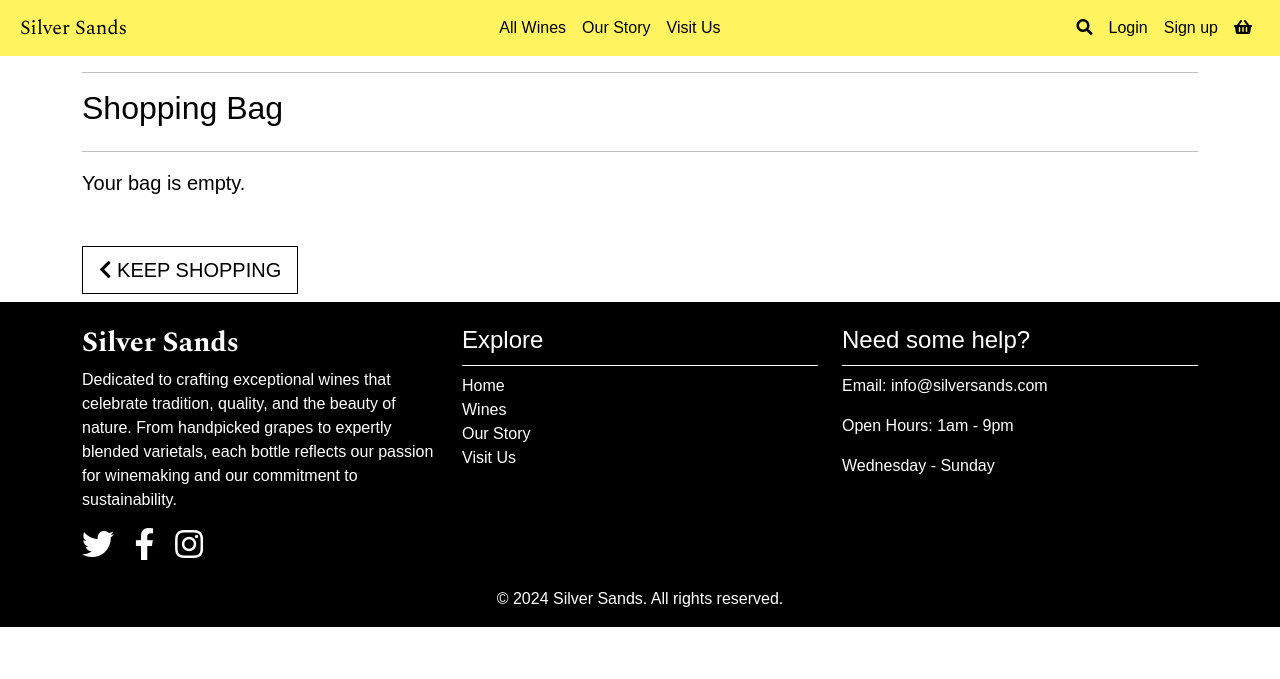
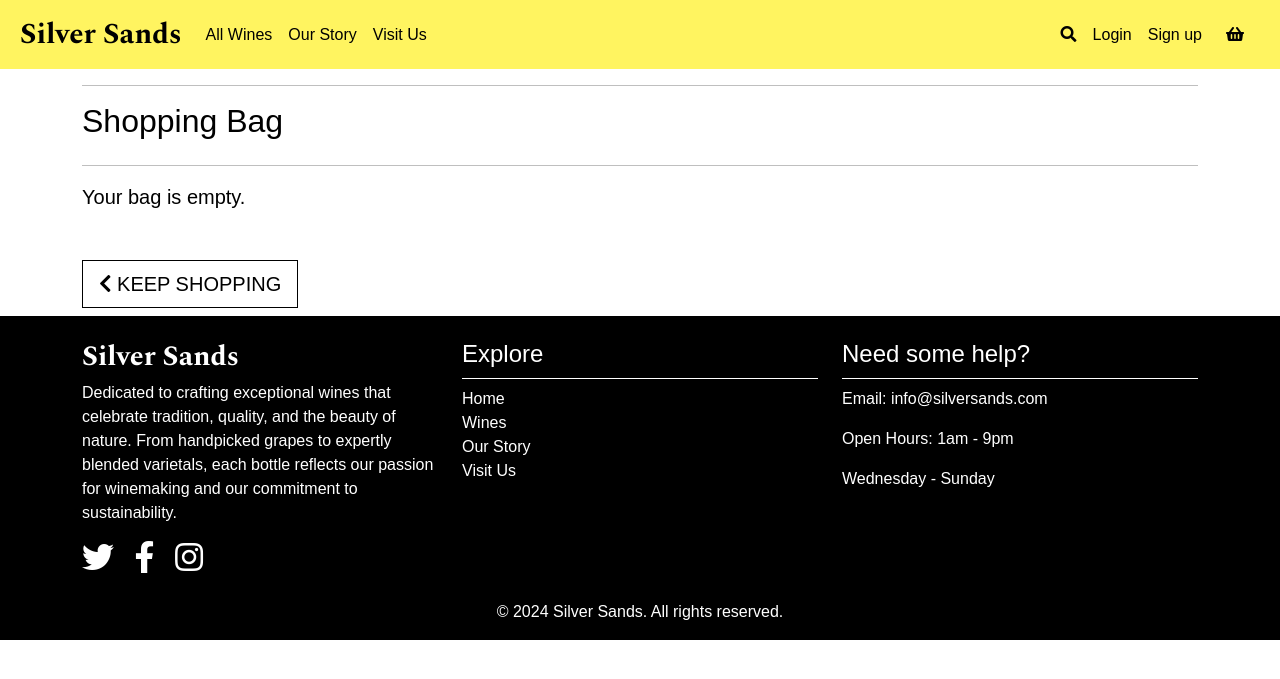
Before and after one commit to AlvaLind/project-5-silver-sands, a Django app: page /bag/ in a window 1280 px wide. Shown: the top 679 px of the page. Run offline with Django 5.2, Linux system fonts and the light colour scheme; some libraries are stand-ins or nearby versions.

Commit message:
Update navbar formation and navbar toggle functionality

```diff
--- a/static/css/styles.css
+++ b/static/css/styles.css
@@ -24,7 +24,7 @@ nav {
 }
 
 /* Make navbar text black */
-.navbar-nav .nav-link {
+.navbar .nav-link {
     color: #000000 !important;
 }
 
@@ -34,6 +34,19 @@ nav {
 
 .logo {
     font-family: 'Spectral', sans-serif;
+    font-size: 1.8rem;
+    font-weight: bold;
+}
+
+.navbar-icons-container {
+    display: flex;
+    justify-content: space-between;
+    align-items: center;
+    padding: 0 15px;
+}
+
+.collapse.show + .navbar-icons-container {
+    display: none; /* Hide the icons when the navbar menu is expanded */
 }
 
 /* Footer Styles */
--- a/static/js/base.js
+++ b/static/js/base.js
@@ -14,4 +14,36 @@ document.addEventListener("DOMContentLoaded", function() {
         form.classList.toggle('d-none');      // Hide/show using d-none class
         form.classList.toggle('d-block');     // Show as block element
     });
+
+    // Handle navbar toggle events
+    var navbarToggle = document.querySelector('.navbar-toggler');
+    var navbarIconsLogo = document.querySelector('.navbar-icons-logo');
+    var navbarIconsBasket = document.querySelector('.navbar-icons-basket');
+
+
+    navbarToggle.addEventListener('click', function() {
+        // Check if the navbar is expanded
+        if (navbarIconsLogo.classList.contains('d-none') && navbarIconsBasket.classList.contains('d-none')) {
+            navbarIconsLogo.classList.remove('d-none'); // Show logo when opened
+            navbarIconsBasket.classList.remove('d-none'); // Show basket when opened
+        } else {
+            navbarIconsLogo.classList.add('d-none'); // Hide logo when closed
+            navbarIconsBasket.classList.add('d-none'); // Hide basket when closed
+        }
+    });
+
+    // Bootstrap events for handling collapse
+    var navbarCollapse = document.getElementById('navbarText');
+
+    // Show icons when navbar is fully closed
+    navbarCollapse.addEventListener('hidden.bs.collapse', function () {
+        navbarIconsLogo.classList.remove('d-none');
+        navbarIconsBasket.classList.remove('d-none');
+    });
+
+    // Hide icons when navbar is fully opened
+    navbarCollapse.addEventListener('shown.bs.collapse', function () {
+        navbarIconsLogo.classList.add('d-none');
+        navbarIconsBasket.classList.add('d-none');
+    });
 });
--- a/templates/base.html
+++ b/templates/base.html
@@ -58,7 +58,8 @@
     <header>
         <!-- Nav Bar -->
         <nav class="navbar navbar-expand-lg navbar-light" id="navbar-lock">
-            <a class="logo navbar-brand navbar-brand-custom" href="/">
+            <!-- Logo for large screens -->
+            <a class="logo navbar-brand d-none d-lg-block" href="{{ home_url }}">
                 Silver Sands
             </a>
             <button class="navbar-toggler" type="button" data-bs-toggle="collapse" data-bs-target="#navbarText" aria-controls="navbarText" aria-expanded="false" aria-label="Toggle navigation">
@@ -66,7 +67,7 @@
             </button>
             <div class="collapse navbar-collapse text-black" id="navbarText">
                 <hr>
-                <ul class="navbar-nav mx-auto navbar-nav-center">
+                <ul class="navbar-nav ms-0">
                     <li class="nav-item">
                         <a class="nav-link {% if request.path == product_list_url %}active{% endif %}" href="{{ product_list_url }}">All Wines</a>
                     </li>
@@ -80,7 +81,7 @@
                 <hr>
 
                 <!-- Moved to the right -->
-                <ul class="navbar-nav">
+                <ul class="navbar-nav ms-auto">
                     <li class="nav-item my-auto me-2 d-none d-lg-block">
                         <i class="fas fa-search search-icon"></i>
                     </li>
@@ -92,7 +93,7 @@
                     {% if user.is_authenticated %}
                         <li class="nav-item">
                             <a class="nav-link {% if request.path == profile_url %}active{% endif %}" href="{{ profile_url }}">
-                                <i class="fas fa-user"></i> <!-- Profile icon -->
+                                <i class="fas fa-user"></i>
                             </a>
                         </li>
                         <li class="nav-item">
@@ -117,14 +118,22 @@
                             <a class="nav-link {% if request.path == signup_url %}active{% endif %}" href="{% url 'account_signup' %}">Sign up</a>
                         </li>
                     {% endif %}
-                    <li class="nav-item">
-                        <a class="nav-link {% if request.path == bag_url %}active{% endif %}" href="{{ bag_url }}">
-                            <div class="text-center">
-                                <i class="fas fa-shopping-basket"></i> <!-- Basket icon -->
-                            </div>
-                        </a>
-                    </li>
                 </ul>
+            </div>
+            <!-- Logo for small and medium screens -->
+            <div class="navbar-icons-logo">
+                <a class="logo navbar-brand d-lg-none mx-auto" href="{{ home_url }}">
+                    Silver Sands
+                </a>
+            </div>
+            <div class="navbar-icons-basket">
+                <div class="nav-item">
+                    <a class="nav-link {% if request.path == bag_url %}active{% endif %}" href="{{ bag_url }}">
+                        <div class="text-center">
+                            <i class="fas fa-shopping-basket"></i>
+                        </div>
+                    </a>
+                </div>
             </div>
         </nav>
     </header>
```
